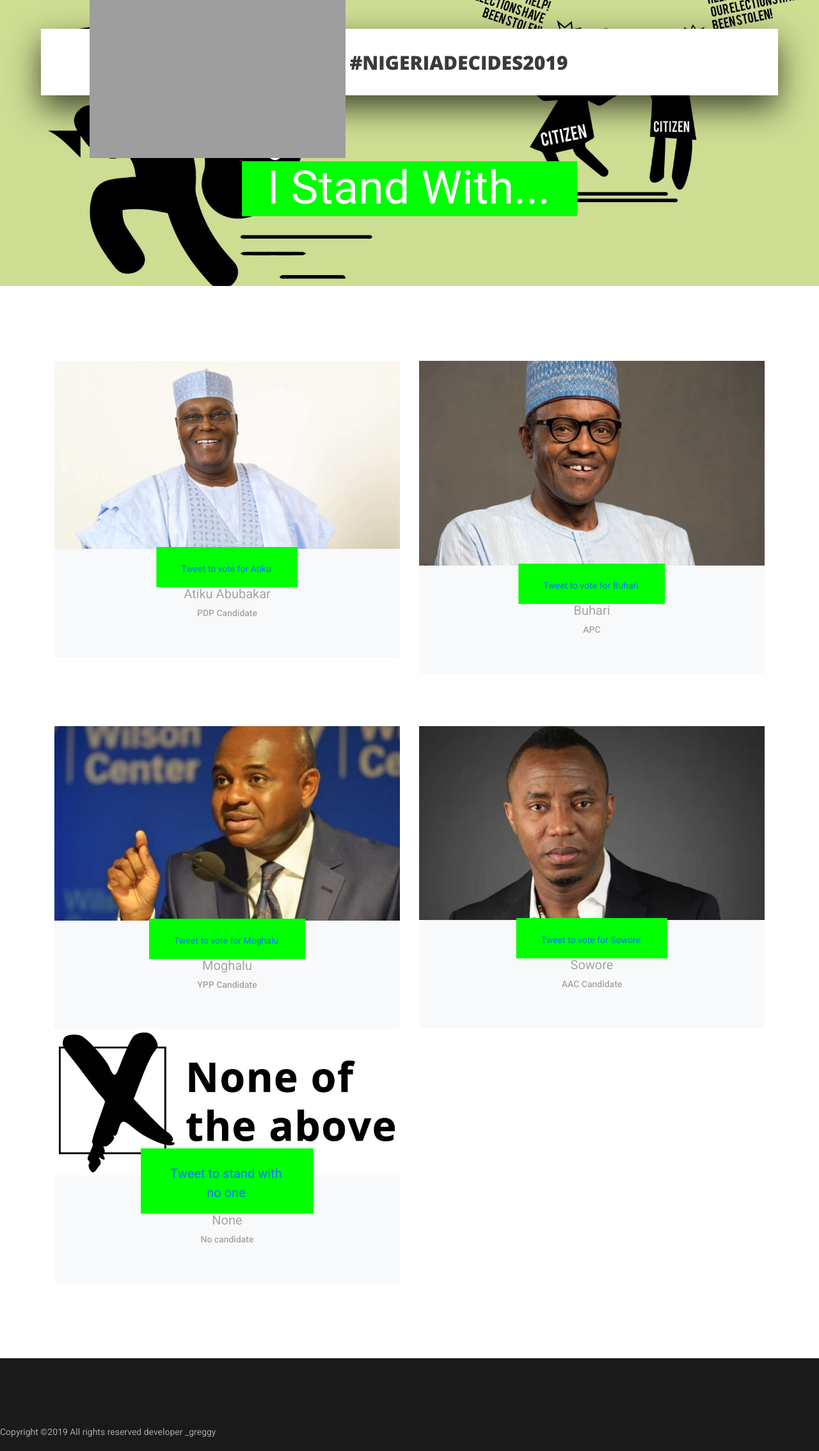
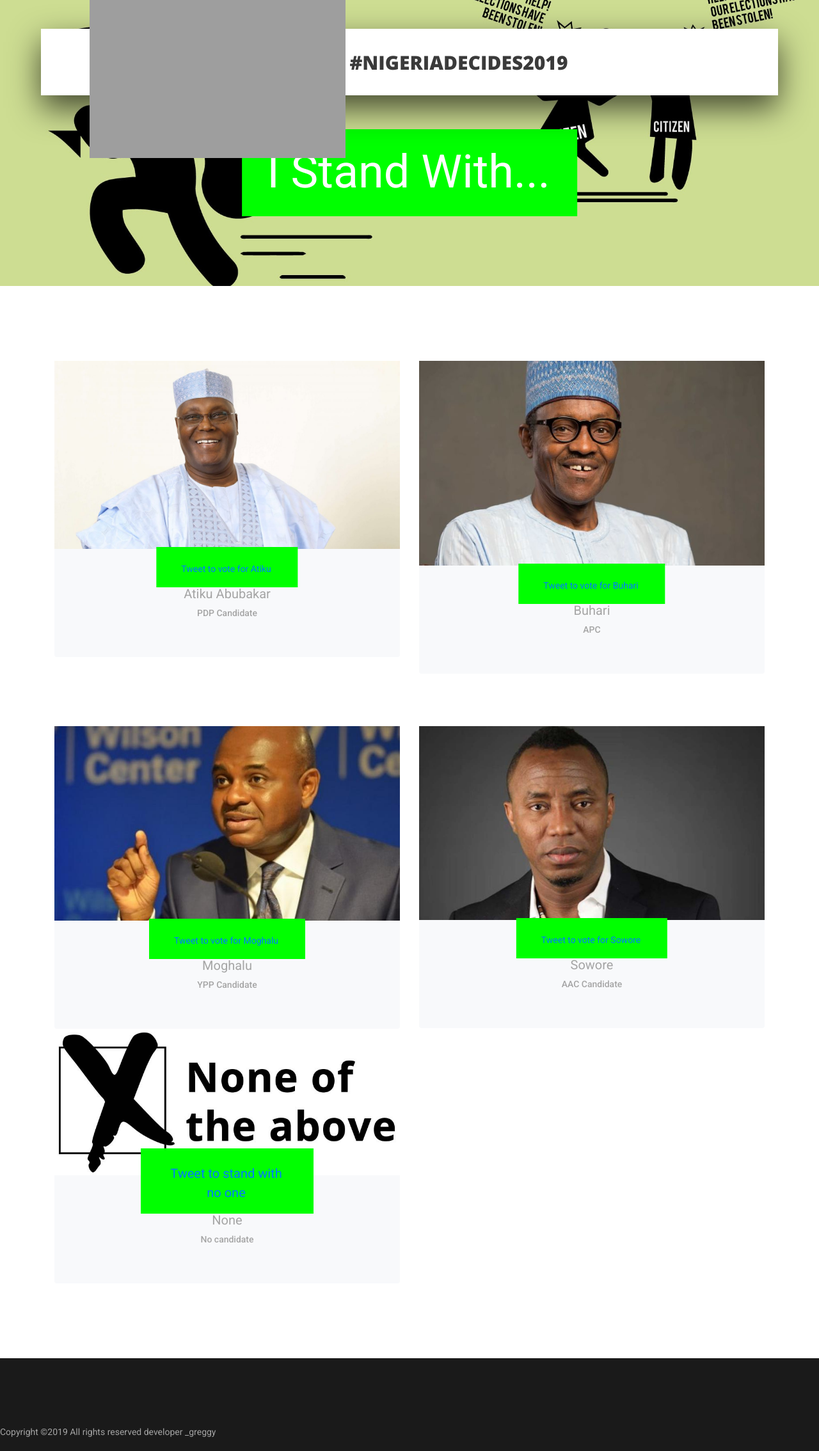
Before and after one commit to Younggregs/NigeriaDecides2019, a PHP site: page / in a window 1280 px wide. Shown: the whole page at 64% size. Run offline with PHP 8.4, Linux system fonts and the light colour scheme; grey boxes are pictures that could not be loaded.

Commit message:
last last

```diff
--- a/styles/teachers_styles.css
+++ b/styles/teachers_styles.css
@@ -679,7 +679,6 @@ section
 	font-size: 72px;
 	font-weight: 400;
 	color: #FFFFFF;
-	line-height: 0.5;
 }
 
 /*********************************
```
